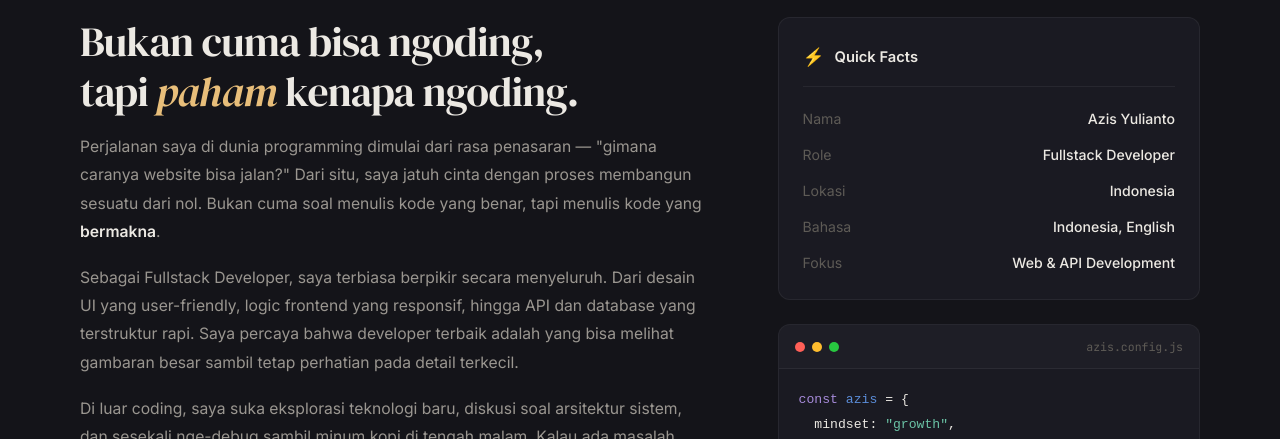
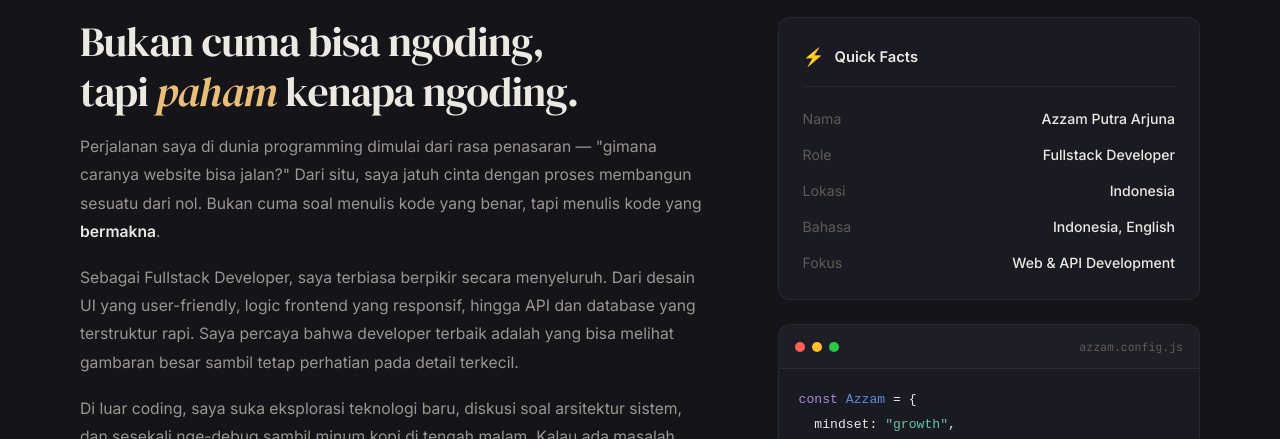
Before and after one commit to fahz-devoffc/portfolio-member, a plain HTML site: page index.html in a window 1280 px wide. Shown: the part 921-1360 px from the top of the page. Drawn offline with Linux system fonts and the light colour scheme.

Commit message:
Update index.html

```diff
--- a/index.html
+++ b/index.html
@@ -135,7 +135,7 @@
             <ul class="info-list">
               <li>
                 <span class="info-key">Nama</span>
-                <span class="info-val">Azis Yulianto</span>
+                <span class="info-val">Azzam Putra Arjuna</span>
               </li>
               <li>
                 <span class="info-key">Role</span>
@@ -160,9 +160,9 @@
               <span class="code-dot red"></span>
               <span class="code-dot yellow"></span>
               <span class="code-dot green"></span>
-              <span class="code-filename">azis.config.js</span>
+              <span class="code-filename">azzam.config.js</span>
             </div>
-            <pre class="code-body"><code><span class="code-kw">const</span> <span class="code-var">azis</span> = {
+            <pre class="code-body"><code><span class="code-kw">const</span> <span class="code-var">Azzam</span> = {
   <span class="code-key">mindset</span>: <span class="code-str">"growth"</span>,
   <span class="code-key">coffee</span>: <span class="code-val">Infinity</span>,
   <span class="code-key">giveUp</span>: <span class="code-val">false</span>,
```
